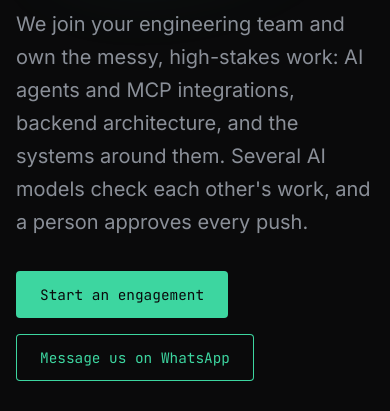
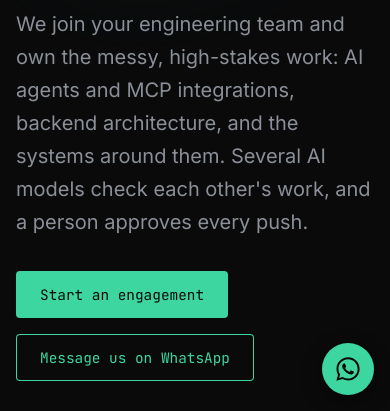
Before and after one commit to stonebinox/auroradesigns-website, an Astro site: page / in a window 390 px wide. Shown: the part 433-844 px from the top of the page. Built offline with nearby package versions, Linux system fonts and the light colour scheme; Astro itself is replaced by a stand-in of ours; a web font is replaced by a local one.

Commit message:
feat(site): add a floating WhatsApp button
Show a fixed WhatsApp button at the bottom right of every page.
The link and label come from site.whatsapp. The footer gets extra
bottom padding so the button does not cover footer content.

```diff
--- a/src/components/layout/Footer.astro
+++ b/src/components/layout/Footer.astro
@@ -49,6 +49,7 @@ const year = new Date().getFullYear();
   .site-footer {
     margin-top: var(--space-10);
     padding-block: var(--space-8);
+    padding-bottom: calc(var(--space-8) + 3.5rem);
     border-top: var(--border-width) solid var(--border);
   }
 
--- /dev/null
+++ b/src/components/ui/FloatingWhatsApp.astro
@@ -0,0 +1,85 @@
+---
+import { site } from '../../data/site';
+---
+
+<a
+  href={site.whatsapp.href}
+  class="floating-whatsapp"
+  target="_blank"
+  rel="noopener noreferrer"
+  aria-label={site.whatsapp.cta}
+>
+  <svg
+    viewBox="0 0 24 24"
+    width="28"
+    height="28"
+    fill="currentColor"
+    aria-hidden="true"
+    focusable="false"
+  >
+    <path
+      fill-rule="evenodd"
+      d="M12.04 2C6.58 2 2.13 6.45 2.13 11.91c0 1.75.46 3.45 1.32 4.95L2.05 22l5.27-1.38a9.9 9.9 0 0 0 4.72 1.2h.01c5.46 0 9.91-4.45 9.91-9.91 0-2.65-1.03-5.14-2.9-7.01A9.82 9.82 0 0 0 12.04 2Zm0 18.15h-.01a8.2 8.2 0 0 1-4.18-1.15l-.3-.18-3.12.82.83-3.04-.2-.31a8.2 8.2 0 0 1-1.26-4.38c0-4.54 3.7-8.23 8.24-8.23 2.2 0 4.27.86 5.82 2.41a8.18 8.18 0 0 1 2.41 5.83c0 4.54-3.7 8.23-8.23 8.23Zm4.52-6.16c-.25-.12-1.47-.72-1.69-.81-.23-.08-.39-.12-.56.12-.17.25-.64.81-.78.97-.14.17-.29.19-.54.06-.25-.12-1.05-.39-2-1.23-.74-.66-1.23-1.47-1.38-1.72-.14-.25-.02-.38.11-.5.11-.11.25-.29.37-.43.12-.14.17-.25.25-.41.08-.17.04-.31-.02-.43-.06-.12-.56-1.34-.76-1.84-.2-.48-.41-.42-.56-.42h-.48c-.17 0-.43.06-.66.31-.23.25-.87.85-.87 2.07s.89 2.4 1.01 2.56c.12.17 1.75 2.67 4.23 3.74.59.26 1.05.41 1.41.52.59.19 1.13.16 1.56.1.48-.07 1.47-.6 1.67-1.18.21-.58.21-1.07.14-1.18-.06-.1-.23-.16-.48-.29Z"
+    />
+  </svg>
+</a>
+
+<style>
+  .floating-whatsapp {
+    position: fixed;
+    right: calc(var(--space-5) + env(safe-area-inset-right, 0px));
+    bottom: calc(var(--space-5) + env(safe-area-inset-bottom, 0px));
+    z-index: 90;
+    display: inline-flex;
+    align-items: center;
+    justify-content: center;
+    width: 3.5rem;
+    height: 3.5rem;
+    border-radius: 50%;
+    background: var(--accent);
+    color: var(--bg);
+    box-shadow: 0 6px 20px rgb(0 0 0 / 0.45);
+    text-decoration: none;
+    transition:
+      background-color var(--dur) var(--ease),
+      transform var(--dur) var(--ease);
+  }
+
+  .floating-whatsapp:hover {
+    background: var(--accent-dim);
+    transform: translateY(-2px);
+  }
+
+  .floating-whatsapp:focus-visible {
+    outline: none;
+    box-shadow:
+      0 0 0 2px var(--bg),
+      0 0 0 5px var(--accent),
+      0 6px 20px rgb(0 0 0 / 0.45);
+  }
+
+  @media (max-width: 639px) {
+    .floating-whatsapp {
+      right: calc(var(--space-4) + env(safe-area-inset-right, 0px));
+      bottom: calc(var(--space-4) + env(safe-area-inset-bottom, 0px));
+      width: 3.25rem;
+      height: 3.25rem;
+    }
+  }
+
+  @media (prefers-reduced-motion: reduce) {
+    .floating-whatsapp {
+      transition: none;
+    }
+
+    .floating-whatsapp:hover {
+      transform: none;
+    }
+  }
+
+  @media print {
+    .floating-whatsapp {
+      display: none;
+    }
+  }
+</style>
--- a/src/layouts/BaseLayout.astro
+++ b/src/layouts/BaseLayout.astro
@@ -7,6 +7,7 @@ import spaceGroteskLatin from '@fontsource-variable/space-grotesk/files/space-gr
 import '../styles/global.css';
 import Header from '../components/layout/Header.astro';
 import Footer from '../components/layout/Footer.astro';
+import FloatingWhatsApp from '../components/ui/FloatingWhatsApp.astro';
 import { site } from '../data/site';
 import { buildGraph, serializeJsonLd } from '../lib/seo';
 import type { Crumb, JsonLdNode, PageOptions } from '../lib/seo';
@@ -105,5 +106,6 @@ const graph = buildGraph({
       <slot />
     </main>
     <Footer />
+    <FloatingWhatsApp />
   </body>
 </html>
```
